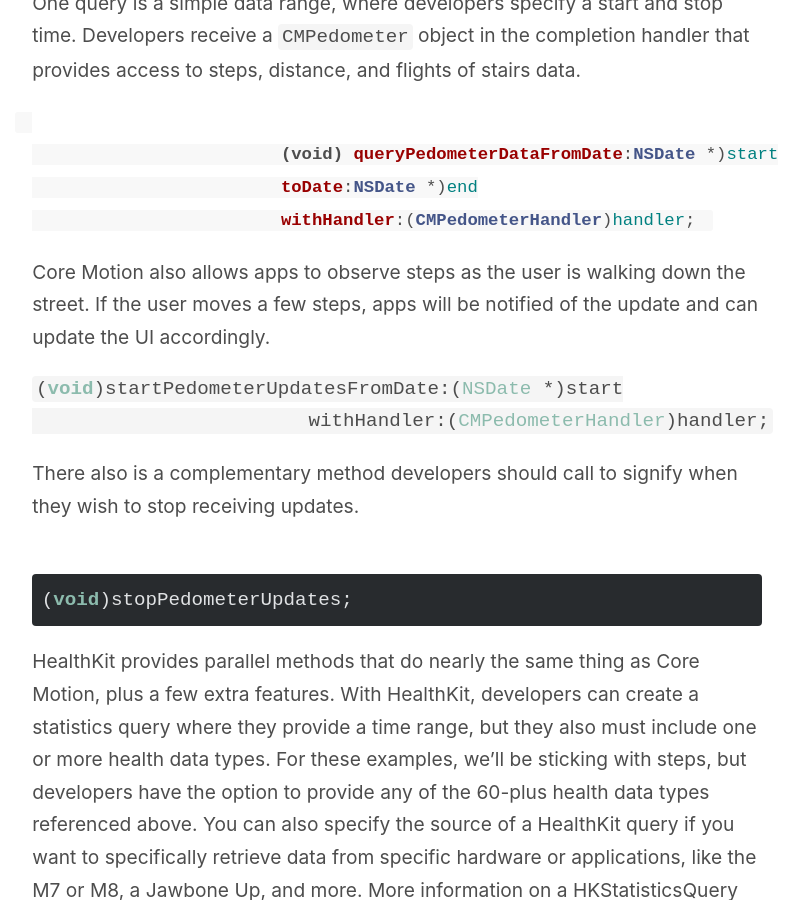
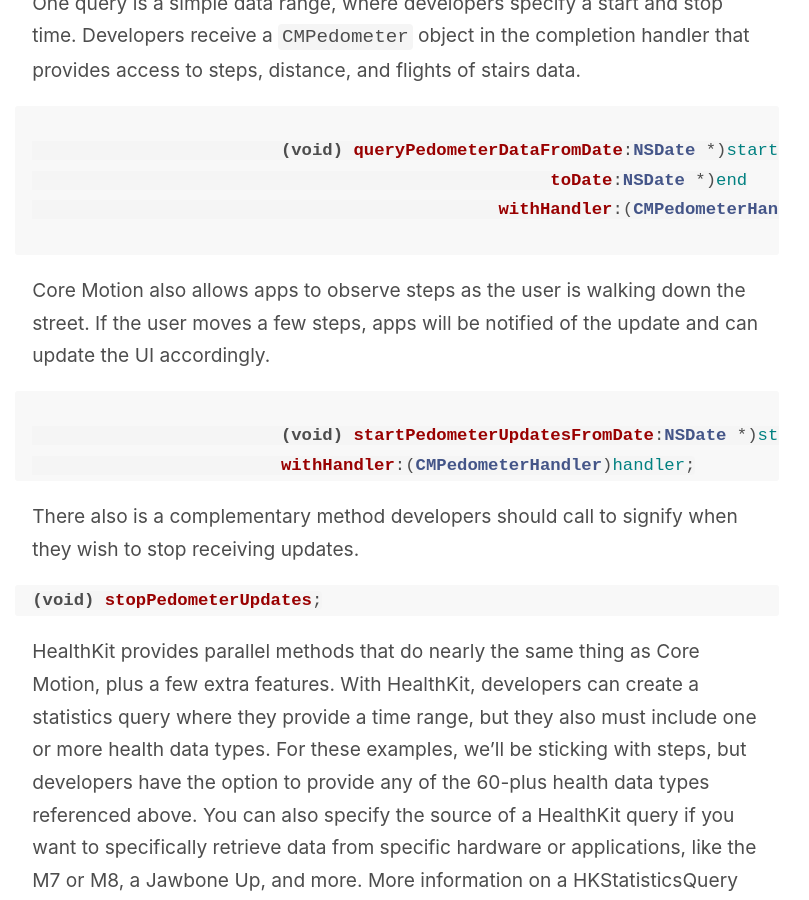
Before and after one commit to conmas/site, a Jekyll site: the page built from _posts/2014-11-17-healthkit-core-motion-ios-step-counting.md, in a window 1280 px wide and 900 px high, scrolled down 3350 px. Shown: the whole window, without its empty margins (243-1052 px from the left). Built offline with Jekyll 4.4.1, drawn with Linux system fonts in a browser that asks for light colours.

Commit message:
Update 2014-11-17-healthkit-core-motion-ios-step-counting.md

```diff
--- a/_posts/2014-11-17-healthkit-core-motion-ios-step-counting.md
+++ b/_posts/2014-11-17-healthkit-core-motion-ios-step-counting.md
@@ -31,32 +31,34 @@
 
 One query is a simple data range, where developers specify a start and stop time. Developers receive a `CMPedometer` object in the completion handler that provides access to steps, distance, and flights of stairs data.
 
-<pre><code class="highlight">
+<pre class="highlight"><code>
                         <span class="kd">(void)</span> <span class="nf">queryPedometerDataFromDate</span>:<span class="nc">NSDate</span> *)<span class="nv">start</span>
-                        <span class="nf">toDate</span>:<span class="nc">NSDate</span> *)<span class="nv">end</span>
-                        <span class="nf">withHandler</span>:(<span class="nc">CMPedometerHandler</span>)<span class="nv">handler</span>;
+                                                  <span class="nf">toDate</span>:<span class="nc">NSDate</span> *)<span class="nv">end</span>
+                                             <span class="nf">withHandler</span>:(<span class="nc">CMPedometerHandler</span>)<span class="nv">handler</span>;
+
 </code></pre>
 
 Core Motion also allows apps to observe steps as the user is walking down the street. If the user moves a few steps, apps will be notified of the update and can update the UI accordingly.
 
-<pre><code class="hightlight">(<span style="color:rgb(140, 187, 173); font-weight:700;">void</span>)startPedometerUpdatesFromDate:(<span style="color:rgb(140, 187, 173); font-weight:400;">NSDate</span> *)start
-                        withHandler:(<span style="color:rgb(140, 187, 173); font-weight:400;">CMPedometerHandler</span>)handler;</code></pre>
+<pre class="highlight"><code>
+                        <span class="kd">(void)</span> <span class="nf">startPedometerUpdatesFromDate</span>:<span class="nc">NSDate</span> *)<span class="nv">start</span>
+                        <span class="nf">withHandler</span>:(<span class="nc">CMPedometerHandler</span>)<span class="nv">handler</span>;
+</code></pre>
 
 There also is a complementary method developers should call to signify when they wish to stop receiving updates.
 
-<pre>
- <code id="htmlViewer" style="color:rgb(224, 226, 228); font-weight:400;background-color:rgb(40, 43, 46);background:rgb(40, 43, 46);display:block;padding: .5em;">(<span style="color:rgb(140, 187, 173); font-weight:700;">void</span>)stopPedometerUpdates;</code></pre>
+<pre class="highlight"><code><span class="kd">(void)</span> <span class="nf">stopPedometerUpdates</span>;</code></pre>
 
 HealthKit provides parallel methods that do nearly the same thing as Core Motion, plus a few extra features. With HealthKit, developers can create a statistics query where they provide a time range, but they also must include one or more health data types. For these examples, we’ll be sticking with steps, but developers have the option to provide any of the 60-plus health data types referenced above. You can also specify the source of a HealthKit query if you want to specifically retrieve data from specific hardware or applications, like the M7 or M8, a Jawbone Up, and more. More information on a HKStatisticsQuery can be found in [Apple’s developer library](https://developer.apple.com/Library/ios/documentation/HealthKit/Reference/HKStatisticsQuery_Class/index.html).
 
-<pre><code class="highlight">
+<pre class="highlight"><code>
 <span class="kd">(instancetype)</span> <span class="nf">initWithQuantityType</span>:<span class="nc">HKQuantityType</span> *)<span class="nv">quantityType</span>
             <span class="nf">quantitySamplePredicate</span>:<span class="nc">NSPredicate</span> *)<span class="nv">quantitySamplePredicate</span>
                             <span class="nf">options</span>:(<span class="nc">HKStatisticsOptions</span>)<span class="nv">options</span>
                          <span class="nf">anchorDate</span>:<span class="nc">NSDate</span> *)<span class="nv">anchorDate</span>
                  <span class="nf">intervalComponents</span>:<span class="nc">NSDateComponents</span> *)<span class="nv">intervalComponents</span>;
 
- </code></pre>
+</code></pre>
 
 HealthKit provides an observer query, which is similar to Core Motion’s method of counting steps as the user is moving while actively using your application. HealthKit also features some advanced querying abilities that Core Motion doesn’t include. One is a Collection Query—rather than providing one statistic for a given time range, collection queries allow for interval components which specify a segment of time to split results. For example, if a developer creates a Collection Query for the past 24 hours in intervals of 30 minutes, they’ll receive a collection object with 48 data points, each containing the step counts within each 30-minute interval of the day. This is very useful to show users when they are most active during the day. Core Motion doesn’t natively include this functionality, but it can be implemented by making multiple calls to the Pedometer with incremental time ranges.
 
```
